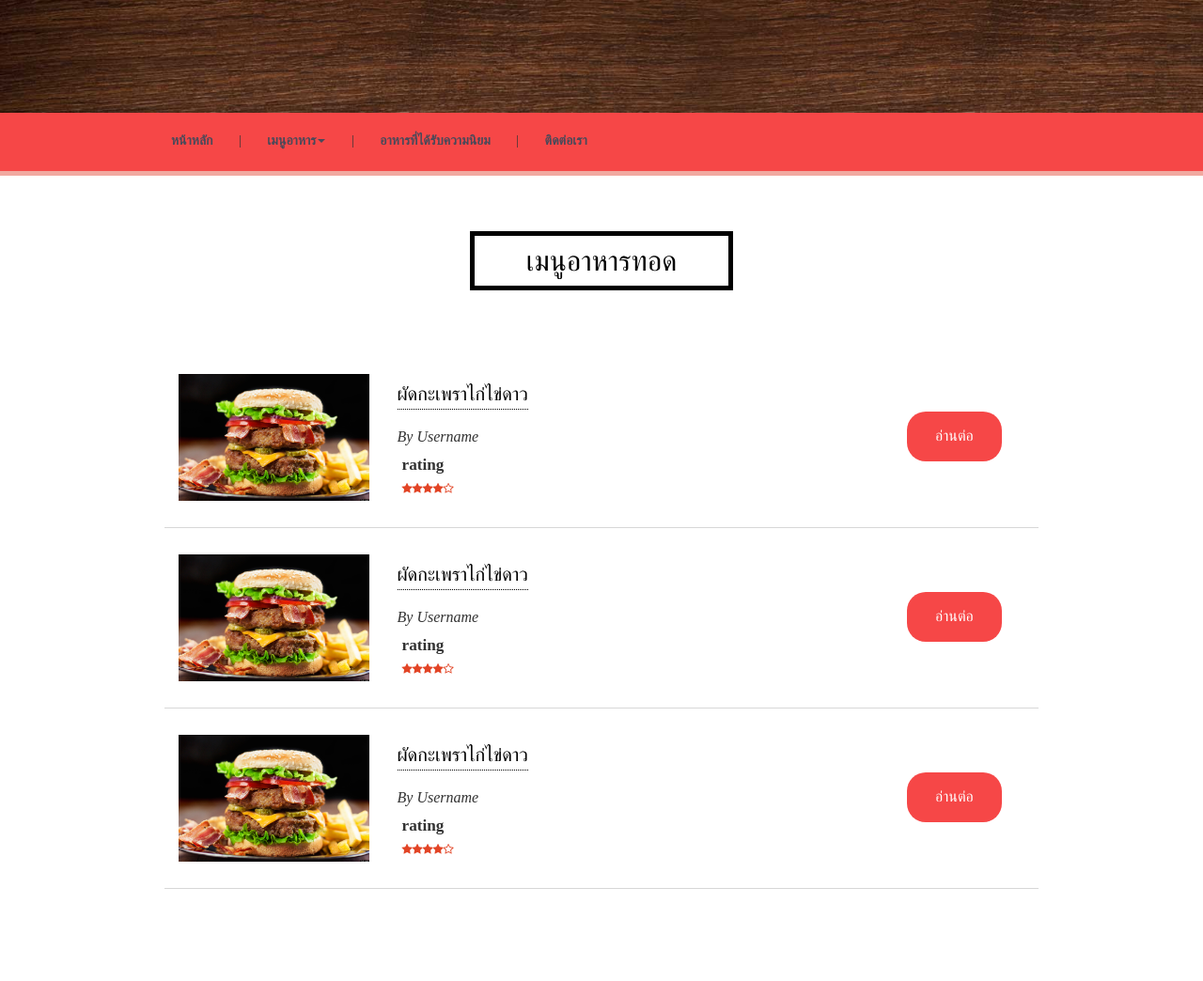
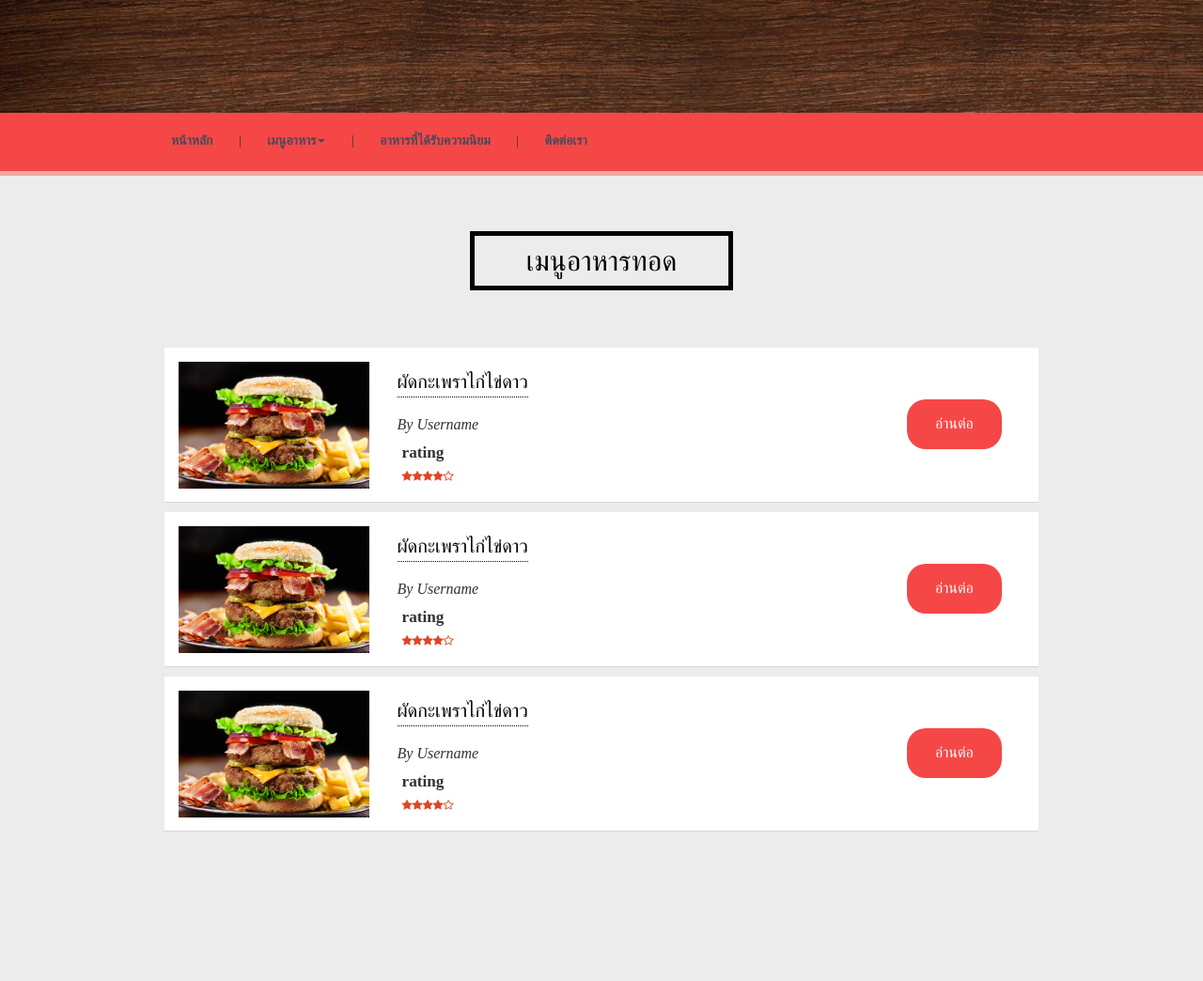
Before and after one commit to iArraylist/foodbookg15, a PHP site: page /test7.html in a window 1280 px wide. Shown: the whole page at 94% size. After the commit the page ends 885 px from the top, so only its background shows below. Run offline with PHP 8.4, Linux system fonts and the light colour scheme; some libraries are stand-ins or nearby versions; some web fonts are replaced.

Commit message:
edit background of grid

```diff
--- a/css/test7.css
+++ b/css/test7.css
@@ -85,6 +85,9 @@ background: #F64747;
 	margin-top: 20px;
 	color: white;
 }
+.popular{
+	background-color: #ECECEC;
+}
 .popular-menu-content{
 	padding: 5em 0;
 }
@@ -98,13 +101,15 @@ background: #F64747;
 }
 .popular-menu-content-head{
 	text-align: center;
-	margin-bottom: 7em;
+	margin-bottom: 5em;
 }
 .popular-menu-grid{
-	padding-bottom: 1em;
+	background-color: white;
+	padding-bottom: 0em;
+	padding-top: 15px;
 	border-bottom: 1px solid #D7D7D7;
-	margin-bottom: 2em;
-	margin-top: 2em;
+	margin-bottom: 0em;
+	margin-top: 10px;
 	display: block;
 
 }
@@ -142,7 +147,7 @@ margin-left: 5px;
 	text-align: right;
 	padding: 15px 30px;
 	background: #F64747;
-	-webkit-border-radius: 20px;
+	border-radius: 20px;
 	border: none;
 	color: white;
 	margin-top: 40px;
--- a/test7.html
+++ b/test7.html
@@ -53,6 +53,7 @@
 	</div>
 </div>
 <!------------------------------------------------------------>
+<div class="popular">
 <div class="container">
 <div class="popular-menu-content">
 	<div class="popular-menu-content-head">
@@ -152,5 +153,6 @@
 
 </div>
 </div>
+</div>
 </body>
 </html>
```
Lines whose indentation alone changed are shown as unchanged.
